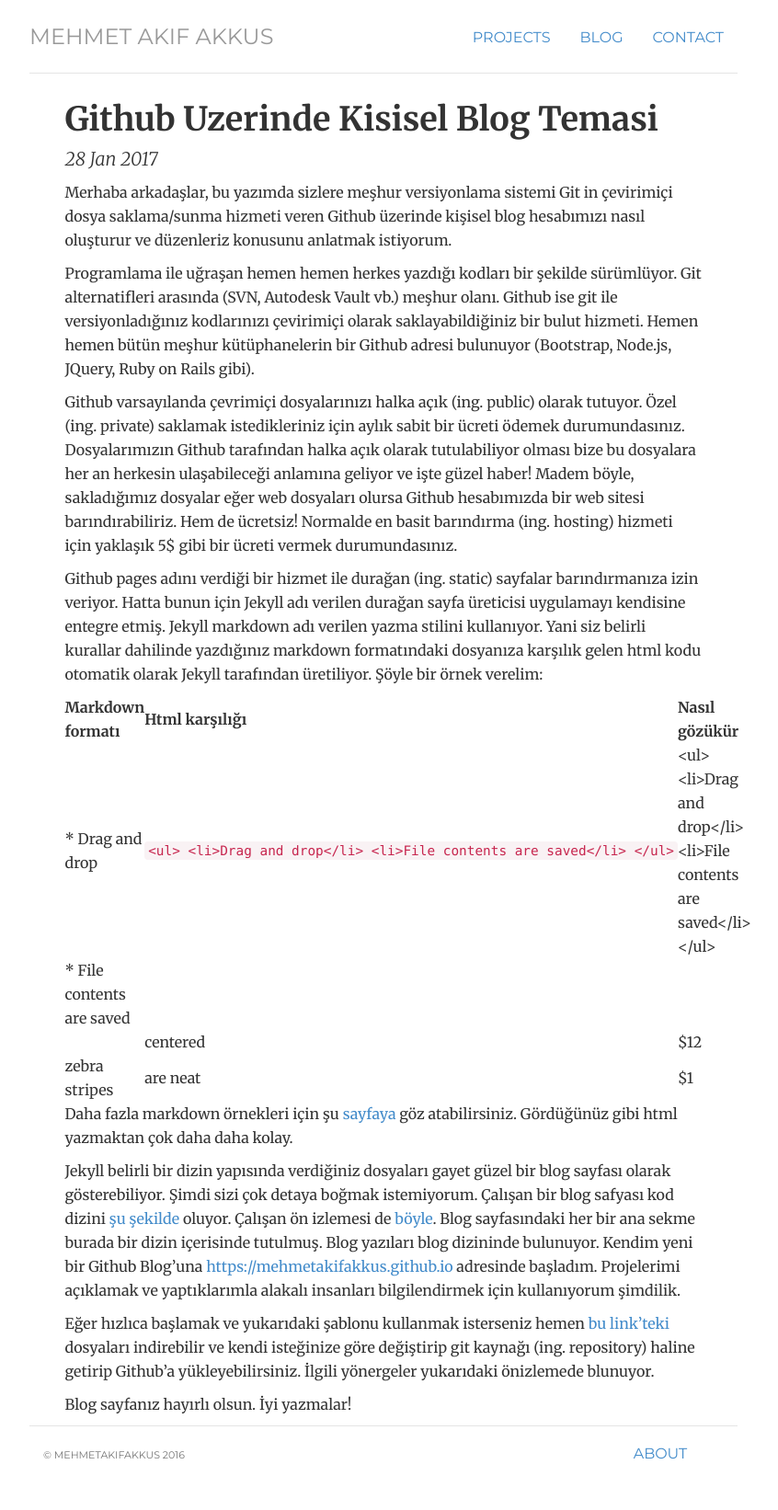
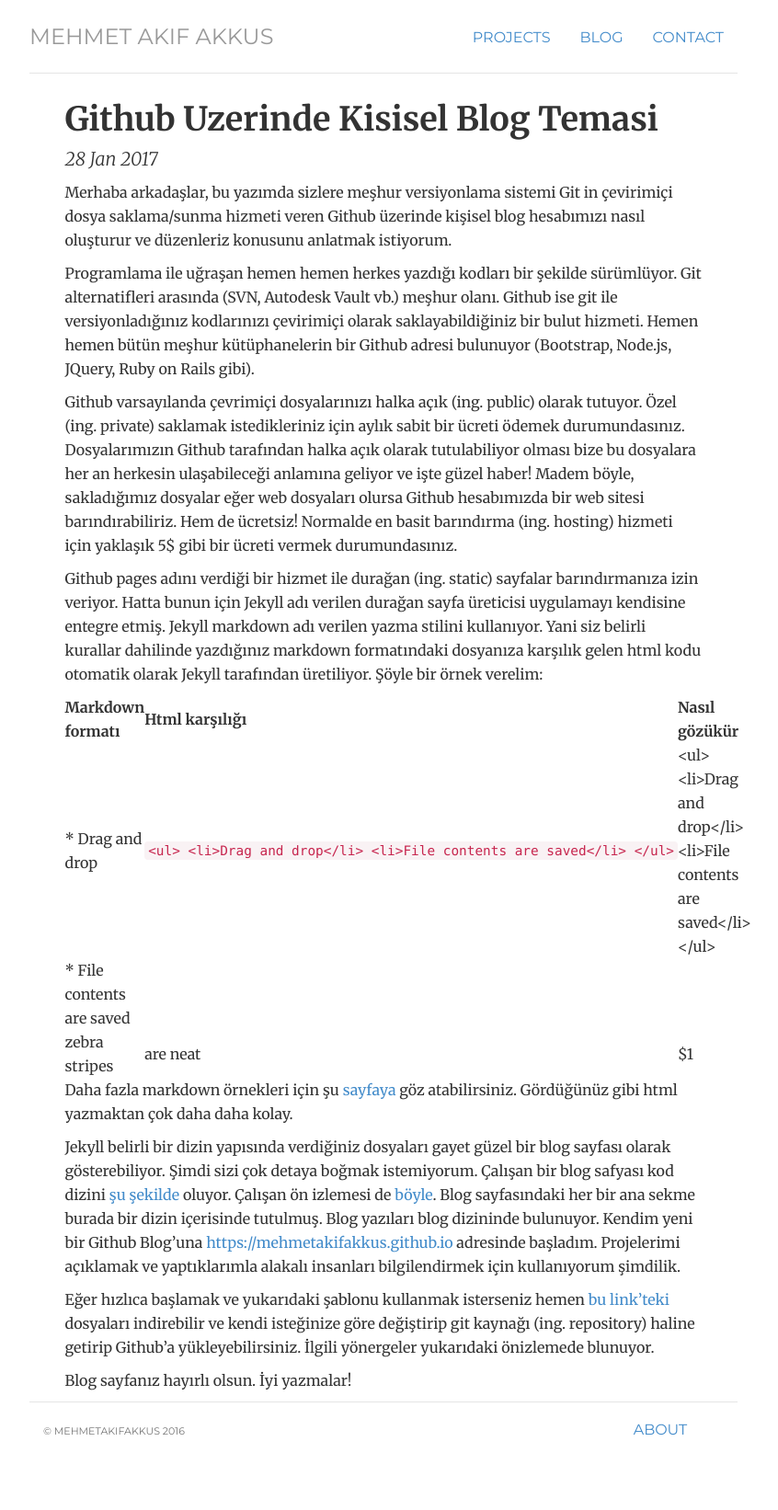
Before and after one commit to mehmetakifakkus/mehmetakifakkus.github.io, a Jekyll site: the page built from _posts/2017-01-28-github-uzerinde-kisisel-blog-temasi.md, in a window 1280 px wide. Shown: the whole page at 92% size, without its empty margins (223-1069 px from the left). Built offline with Jekyll 4.4.1, drawn with Linux system fonts in a browser that asks for light colours; our own code applies the rules of GitHub Pages for plain Markdown files; after the commit the page ends 1616 px from its top, so only the background shows below that.

Commit message:
Update 2017-01-28-github-uzerinde-kisisel-blog-temasi.md

```diff
--- a/_posts/2017-01-28-github-uzerinde-kisisel-blog-temasi.md
+++ b/_posts/2017-01-28-github-uzerinde-kisisel-blog-temasi.md
@@ -10,7 +10,6 @@ Github pages adını verdiği bir hizmet ile durağan (ing. static) sayfalar bar
 | -------------              |:---------------------|: ----------------|
 | * Drag and drop            |  <code> <ul> <li>Drag and drop</li> <li>File contents are saved</li> </ul> </code>  |      <ul> <li>Drag and drop</li> <li>File contents are saved</li> </ul>|
 | * File contents are saved  |   |   |
-|  | centered                |   $12              |        |
 | zebra stripes              | are neat          |    $1 |
 
 Daha fazla markdown örnekleri için şu [sayfaya](https://jbt.github.io/markdown-editor) göz atabilirsiniz. Gördüğünüz gibi html yazmaktan çok daha daha kolay.
```
